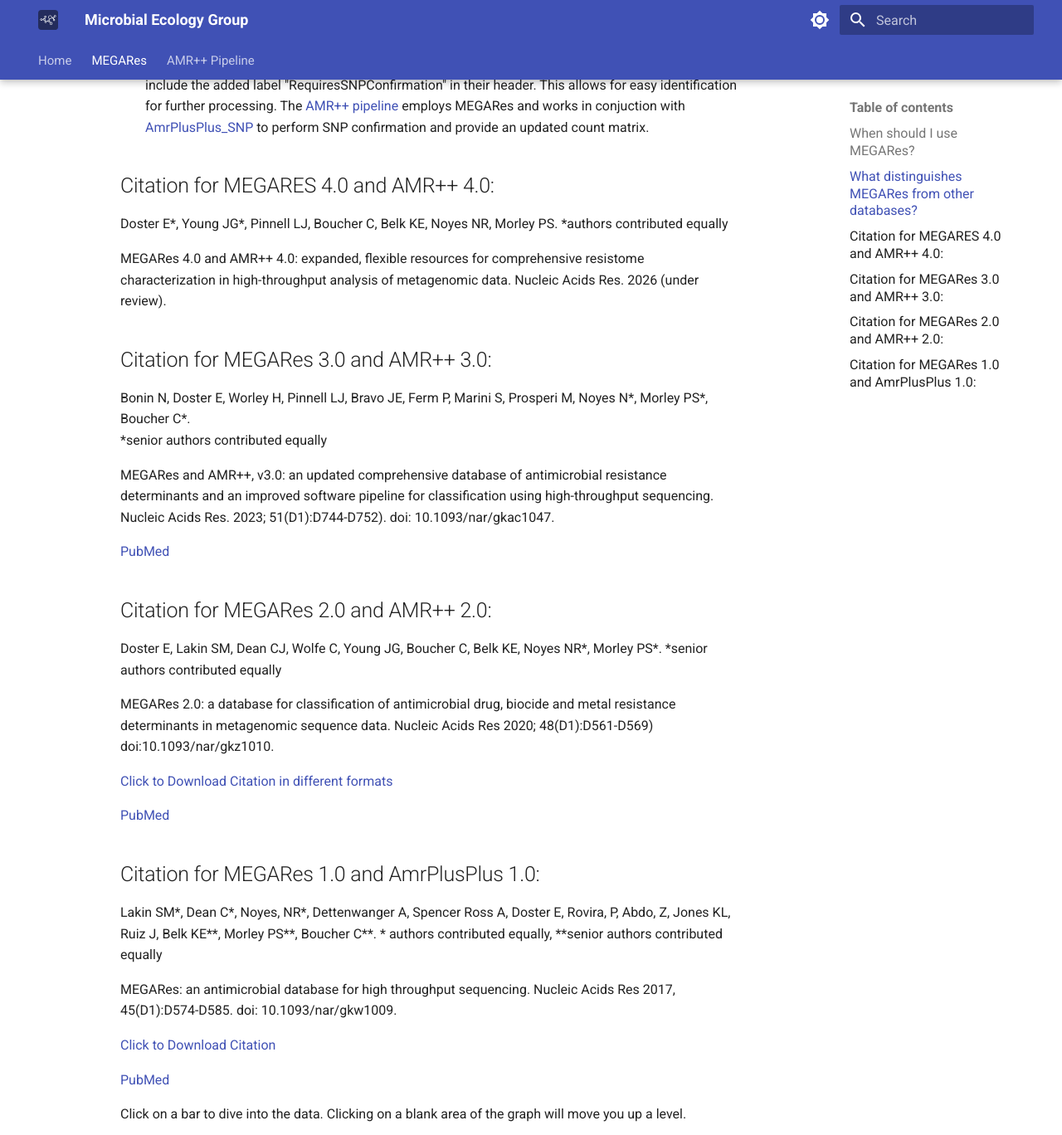
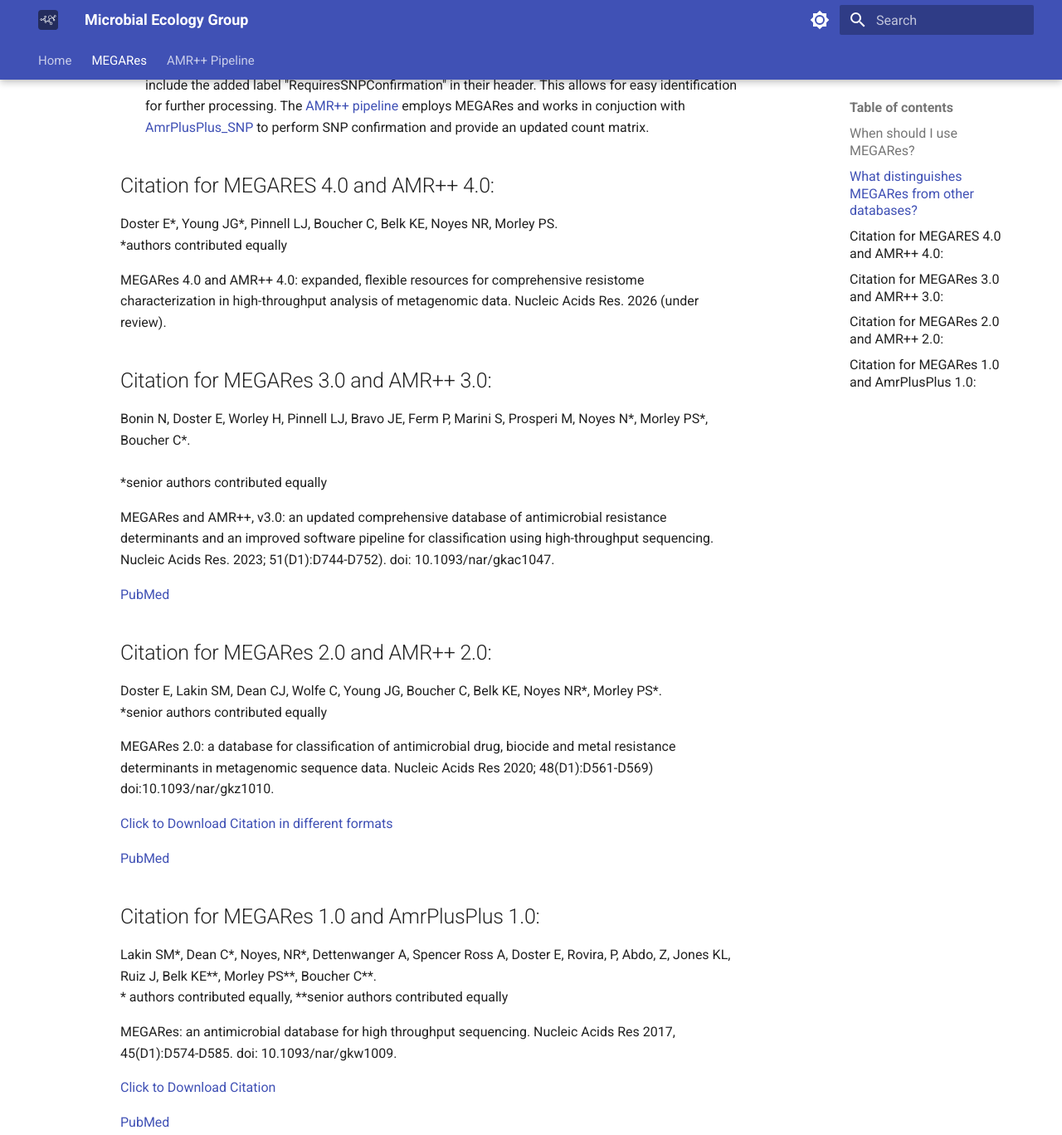
Before and after one commit to Microbial-Ecology-Group/meglab, an MkDocs documentation site: the page built from docs/megares/index.md, in a window 1280 px wide and 1400 px high, scrolled down 2047 px, cut to the strip 0-1368 px from the top of the window. Shown: the whole strip at 83% size. Built offline with MkDocs 1.6.1 and Material for MkDocs 9.7.7, drawn with Linux system fonts in a browser that asks for light colours.

```diff
--- a/docs/megares/index.md
+++ b/docs/megares/index.md
@@ -43,14 +43,14 @@ MEGARes incorporates previously published resistance gene sequences for antimicr
 ## Citation for MEGARES 4.0 and AMR++ 4.0:
 
 Doster E\*, Young JG\*, Pinnell LJ, Boucher C, Belk KE, Noyes NR, Morley PS.
-\*authors contributed equally
+<br>\*authors contributed equally
 
 MEGARes 4.0 and AMR++ 4.0: expanded, flexible resources for comprehensive resistome characterization in high-throughput analysis of metagenomic data. Nucleic Acids Res. 2026 (under review).
 
 ## Citation for MEGARes 3.0 and AMR++ 3.0:
 
 Bonin N, Doster E, Worley H, Pinnell LJ, Bravo JE, Ferm P, Marini S, Prosperi M, Noyes N\*, Morley PS\*, Boucher C\*.
-\*senior authors contributed equally
+<br>\*senior authors contributed equally
 
 MEGARes and AMR++, v3.0: an updated comprehensive database of antimicrobial resistance determinants and an improved software pipeline for classification using high-throughput sequencing. Nucleic Acids Res. 2023; 51(D1):D744-D752). doi: 10.1093/nar/gkac1047.
 
@@ -59,7 +59,7 @@ MEGARes and AMR++, v3.0: an updated comprehensive database of antimicrobial resi
 ## Citation for MEGARes 2.0 and AMR++ 2.0:
 
 Doster E, Lakin SM, Dean CJ, Wolfe C, Young JG, Boucher C, Belk KE, Noyes NR\*, Morley PS\*.
-\*senior authors contributed equally
+<br>\*senior authors contributed equally
 
 MEGARes 2.0: a database for classification of antimicrobial drug, biocide and metal resistance determinants in metagenomic sequence data. Nucleic Acids Res 2020; 48(D1):D561-D569) doi:10.1093/nar/gkz1010.
 
@@ -70,7 +70,7 @@ MEGARes 2.0: a database for classification of antimicrobial drug, biocide and me
 ## Citation for MEGARes 1.0 and AmrPlusPlus 1.0:
 
 Lakin SM\*, Dean C\*, Noyes, NR*, Dettenwanger A, Spencer Ross A, Doster E, Rovira, P, Abdo, Z, Jones KL, Ruiz J, Belk KE\*\*, Morley PS\*\*, Boucher C\*\*.
-\* authors contributed equally, \*\*senior authors contributed equally
+<br>\* authors contributed equally, \*\*senior authors contributed equally
 
 MEGARes: an antimicrobial database for high throughput sequencing. Nucleic Acids Res 2017, 45(D1):D574-D585. doi: 10.1093/nar/gkw1009.
 
```
